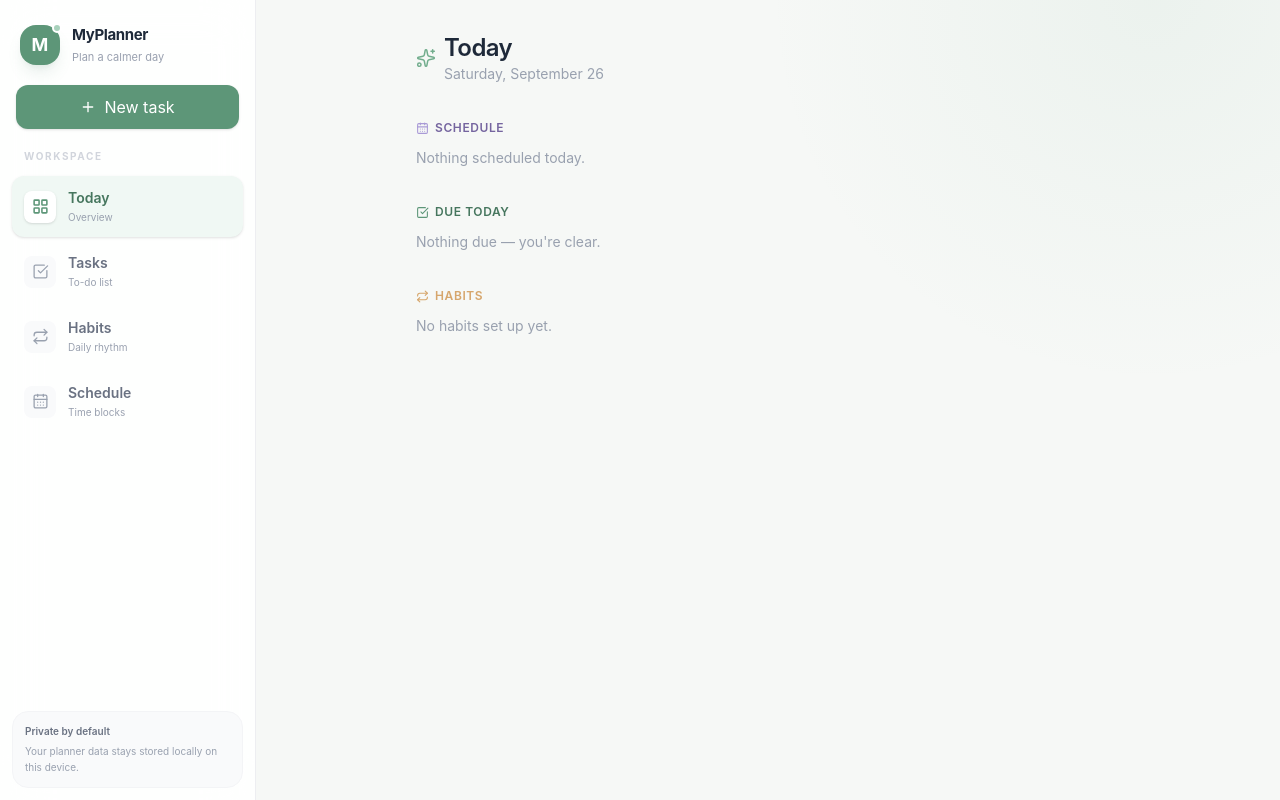
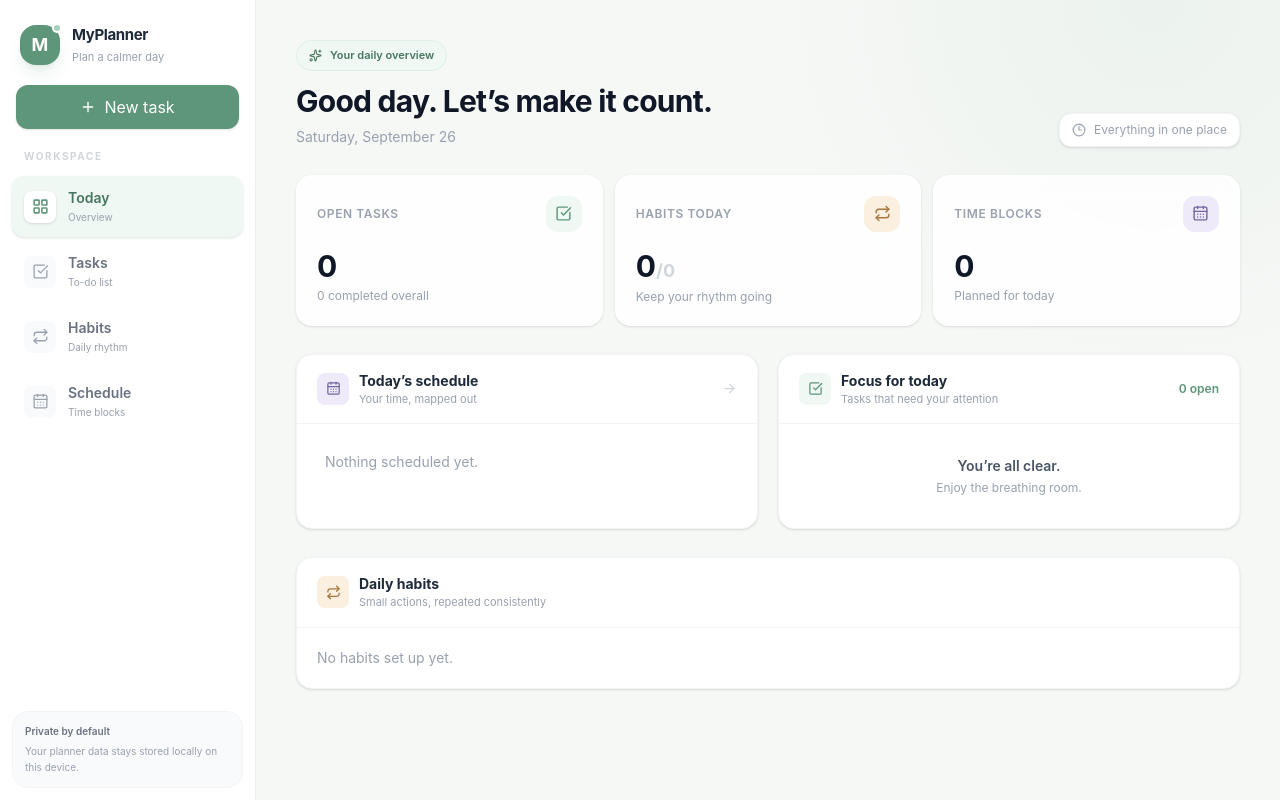
Before and after one commit to Meckiul-Chisim/MyPlanner, a React (Vite) app: page / in a window 1280 px wide. Built offline with nearby package versions, Linux system fonts and the light colour scheme.

Commit message:
Polish dashboard and task UI

```diff
--- a/src/features/dashboard/DashboardView.tsx
+++ b/src/features/dashboard/DashboardView.tsx
@@ -1,5 +1,5 @@
 import { useEffect, useState } from 'react'
-import { CalendarDays, CheckSquare, Repeat, Sparkles } from 'lucide-react'
+import { CalendarDays, CheckSquare, Repeat, Sparkles, ArrowRight, Clock3 } from 'lucide-react'
 import type { Habit, HabitLog, ScheduleBlock, Task } from '../../db/types'
 import { todayString } from '../schedule/timeUtils'
 
@@ -46,101 +46,131 @@ export function DashboardView() {
   }
 
   if (loading) {
-    return <p className="text-sm text-gray-400 p-6">Loading today…</p>
+    return <div className="max-w-5xl mx-auto p-8"><div className="h-8 w-40 bg-gray-200/70 rounded-lg animate-pulse" /></div>
   }
 
   const dueTasks = tasks.filter((t) => isDueTodayOrOverdue(t, today))
+  const completedTasks = tasks.filter((t) => t.completed).length
+  const completedHabits = habits.filter((habit) => habitLogs.some((l) => l.habitId === habit.id && l.date === today && l.completed)).length
   const sortedBlocks = [...scheduleBlocks].sort((a, b) => a.startTime.localeCompare(b.startTime))
+  const dateLabel = new Date().toLocaleDateString(undefined, { weekday: 'long', month: 'long', day: 'numeric' })
 
   return (
-    <div className="max-w-3xl mx-auto p-8 space-y-9">
-      <div className="flex items-center gap-2">
-        <Sparkles size={20} className="text-primary-500" strokeWidth={1.8} />
+    <div className="max-w-5xl mx-auto p-5 sm:p-8 lg:p-10 space-y-7">
+      <header className="flex flex-col sm:flex-row sm:items-end sm:justify-between gap-4">
         <div>
-          <h1 className="text-2xl font-semibold text-gray-800 tracking-tight">Today</h1>
-          <p className="text-sm text-gray-400">
-            {new Date().toLocaleDateString(undefined, { weekday: 'long', month: 'long', day: 'numeric' })}
-          </p>
+          <div className="inline-flex items-center gap-2 rounded-full bg-primary-50 border border-primary-100 px-3 py-1.5 text-[11px] font-semibold text-primary-700 mb-3">
+            <Sparkles size={13} />
+            Your daily overview
           </div>
+          <h1 className="text-3xl font-bold tracking-tight text-gray-900">Good day. Let’s make it count.</h1>
+          <p className="text-sm text-gray-400 mt-2">{dateLabel}</p>
         </div>
+        <div className="hidden sm:flex items-center gap-2 text-xs text-gray-400 bg-white border border-gray-100 rounded-xl px-3 py-2 shadow-sm">
+          <Clock3 size={14} />
+          Everything in one place
+        </div>
+      </header>
 
-      {/* Schedule section */}
-      <section>
-        <div className="flex items-center gap-1.5 mb-3">
-          <CalendarDays size={13} className="text-lavender-500" />
-          <h2 className="text-xs font-semibold text-lavender-700 uppercase tracking-wider">Schedule</h2>
+      <section className="grid grid-cols-1 sm:grid-cols-3 gap-3">
+        <div className="glass-panel card-lift rounded-2xl border border-white shadow-sm p-5">
+          <div className="flex items-center justify-between">
+            <span className="text-xs font-semibold text-gray-400 uppercase tracking-wider">Open tasks</span>
+            <span className="w-9 h-9 rounded-xl bg-primary-50 text-primary-600 flex items-center justify-center"><CheckSquare size={17}/></span>
           </div>
+          <p className="text-3xl font-bold text-gray-900 mt-4">{dueTasks.length}</p>
+          <p className="text-xs text-gray-400 mt-1">{completedTasks} completed overall</p>
+        </div>
+        <div className="glass-panel card-lift rounded-2xl border border-white shadow-sm p-5">
+          <div className="flex items-center justify-between">
+            <span className="text-xs font-semibold text-gray-400 uppercase tracking-wider">Habits today</span>
+            <span className="w-9 h-9 rounded-xl bg-sand-100 text-sand-700 flex items-center justify-center"><Repeat size={17}/></span>
+          </div>
+          <p className="text-3xl font-bold text-gray-900 mt-4">{completedHabits}<span className="text-lg text-gray-300">/{habits.length}</span></p>
+          <p className="text-xs text-gray-400 mt-1">Keep your rhythm going</p>
+        </div>
+        <div className="glass-panel card-lift rounded-2xl border border-white shadow-sm p-5">
+          <div className="flex items-center justify-between">
+            <span className="text-xs font-semibold text-gray-400 uppercase tracking-wider">Time blocks</span>
+            <span className="w-9 h-9 rounded-xl bg-lavender-100 text-lavender-700 flex items-center justify-center"><CalendarDays size={17}/></span>
+          </div>
+          <p className="text-3xl font-bold text-gray-900 mt-4">{sortedBlocks.length}</p>
+          <p className="text-xs text-gray-400 mt-1">Planned for today</p>
+        </div>
+      </section>
+
+      <section className="grid lg:grid-cols-2 gap-5">
+        <div className="bg-white rounded-2xl border border-gray-100 shadow-sm overflow-hidden card-lift">
+          <div className="flex items-center justify-between px-5 py-4 border-b border-gray-100">
+            <div className="flex items-center gap-2.5">
+              <span className="w-8 h-8 rounded-lg bg-lavender-100 text-lavender-700 flex items-center justify-center"><CalendarDays size={15}/></span>
+              <div><h2 className="text-sm font-bold text-gray-800">Today’s schedule</h2><p className="text-[11px] text-gray-400">Your time, mapped out</p></div>
+            </div>
+            <ArrowRight size={15} className="text-gray-300" />
+          </div>
+          <div className="p-3">
             {sortedBlocks.length === 0 ? (
-          <p className="text-sm text-gray-400">Nothing scheduled today.</p>
+              <p className="text-sm text-gray-400 p-4">Nothing scheduled yet.</p>
             ) : (
-          <div className="space-y-1.5">
+              <div className="space-y-2">
                 {sortedBlocks.map((block) => (
-              <div
-                key={block.id}
-                className="flex items-center gap-3 py-2.5 px-4 bg-white rounded-lg border-l-2 border-lavender-500 border-y border-r border-gray-100 shadow-sm hover:shadow-md transition-shadow duration-200"
-              >
-                <span className="text-xs text-lavender-500 w-20 font-medium">{block.startTime}</span>
-                <span className="text-sm text-gray-700">{block.title}</span>
+                  <div key={block.id} className="flex items-center gap-3 p-3 rounded-xl bg-lavender-100/50 border border-lavender-100">
+                    <span className="text-xs font-semibold text-lavender-700 w-14">{block.startTime}</span>
+                    <span className="w-1.5 h-1.5 rounded-full bg-lavender-500" />
+                    <span className="text-sm text-gray-700 font-medium">{block.title}</span>
                   </div>
                 ))}
               </div>
             )}
-      </section>
+          </div>
+        </div>
 
-      {/* Tasks section */}
-      <section>
-        <div className="flex items-center gap-1.5 mb-3">
-          <CheckSquare size={13} className="text-primary-600" />
-          <h2 className="text-xs font-semibold text-primary-700 uppercase tracking-wider">
-            Due Today {dueTasks.length > 0 && `(${dueTasks.length})`}
-          </h2>
+        <div className="bg-white rounded-2xl border border-gray-100 shadow-sm overflow-hidden card-lift">
+          <div className="flex items-center justify-between px-5 py-4 border-b border-gray-100">
+            <div className="flex items-center gap-2.5">
+              <span className="w-8 h-8 rounded-lg bg-primary-50 text-primary-600 flex items-center justify-center"><CheckSquare size={15}/></span>
+              <div><h2 className="text-sm font-bold text-gray-800">Focus for today</h2><p className="text-[11px] text-gray-400">Tasks that need your attention</p></div>
             </div>
+            <span className="text-xs font-semibold text-primary-600">{dueTasks.length} open</span>
+          </div>
+          <div className="p-3">
             {dueTasks.length === 0 ? (
-          <p className="text-sm text-gray-400">Nothing due — you're clear.</p>
+              <div className="p-5 text-center"><p className="text-sm font-semibold text-gray-600">You’re all clear.</p><p className="text-xs text-gray-400 mt-1">Enjoy the breathing room.</p></div>
             ) : (
-          <div className="space-y-1.5">
+              <div className="space-y-1">
                 {dueTasks.map((task) => (
-              <label
-                key={task.id}
-                className="flex items-center gap-3 py-2.5 px-4 bg-white rounded-lg border border-gray-100 shadow-sm hover:shadow-md transition-shadow duration-200 cursor-pointer"
-              >
-                <input
-                  type="checkbox"
-                  checked={task.completed}
-                  onChange={() => handleToggleTask(task.id)}
-                  className="h-4 w-4 rounded border-gray-300 text-primary-600 focus:ring-primary-500"
-                />
-                <span className="text-sm text-gray-700">{task.title}</span>
+                  <label key={task.id} className="flex items-center gap-3 p-3 rounded-xl hover:bg-gray-50 cursor-pointer transition-colors">
+                    <input type="checkbox" checked={task.completed} onChange={() => handleToggleTask(task.id)} className="h-4 w-4 rounded border-gray-300 focus:ring-primary-500" />
+                    <span className="flex-1 text-sm font-medium text-gray-700">{task.title}</span>
+                    <span className="text-[10px] text-gray-400 uppercase font-semibold">{task.priority}</span>
                   </label>
                 ))}
               </div>
             )}
+          </div>
+        </div>
       </section>
 
-      {/* Habits section */}
-      <section>
-        <div className="flex items-center gap-1.5 mb-3">
-          <Repeat size={13} className="text-sand-500" />
-          <h2 className="text-xs font-semibold text-sand-500 uppercase tracking-wider">Habits</h2>
+      <section className="bg-white rounded-2xl border border-gray-100 shadow-sm overflow-hidden">
+        <div className="px-5 py-4 border-b border-gray-100 flex items-center gap-2.5">
+          <span className="w-8 h-8 rounded-lg bg-sand-100 text-sand-700 flex items-center justify-center"><Repeat size={15}/></span>
+          <div><h2 className="text-sm font-bold text-gray-800">Daily habits</h2><p className="text-[11px] text-gray-400">Small actions, repeated consistently</p></div>
         </div>
         {habits.length === 0 ? (
-          <p className="text-sm text-gray-400">No habits set up yet.</p>
+          <p className="text-sm text-gray-400 p-5">No habits set up yet.</p>
         ) : (
-          <div className="space-y-1.5">
+          <div className="p-3 grid sm:grid-cols-2 gap-2">
             {habits.map((habit) => {
               const todayLog = habitLogs.find((l) => l.habitId === habit.id && l.date === today)
+              const done = todayLog?.completed ?? false
               return (
-                <label
-                  key={habit.id}
-                  className="flex items-center gap-3 py-2.5 px-4 bg-white rounded-lg border border-gray-100 shadow-sm hover:shadow-md transition-shadow duration-200 cursor-pointer"
-                >
-                  <input
-                    type="checkbox"
-                    checked={todayLog?.completed ?? false}
-                    onChange={(e) => handleToggleHabit(habit.id, e.target.checked)}
-                    className="h-4 w-4 rounded border-gray-300 text-primary-600 focus:ring-primary-500"
-                  />
-                  <span className="text-sm text-gray-700">{habit.name}</span>
+                <label key={habit.id} className={`flex items-center gap-3 p-3 rounded-xl border cursor-pointer transition-all ${
+                  done ? 'bg-primary-50 border-primary-100' : 'bg-gray-50/60 border-gray-100 hover:bg-gray-50'
+                }`}>
+                  <input type="checkbox" checked={done} onChange={(e) => handleToggleHabit(habit.id, e.target.checked)} className="h-4 w-4 rounded border-gray-300" />
+                  <span className={`text-sm font-medium ${
+                    done ? 'text-primary-700 line-through' : 'text-gray-700'
+                  }`}>{habit.name}</span>
                 </label>
               )
             })}
```
Lines whose indentation alone changed are shown as unchanged.
